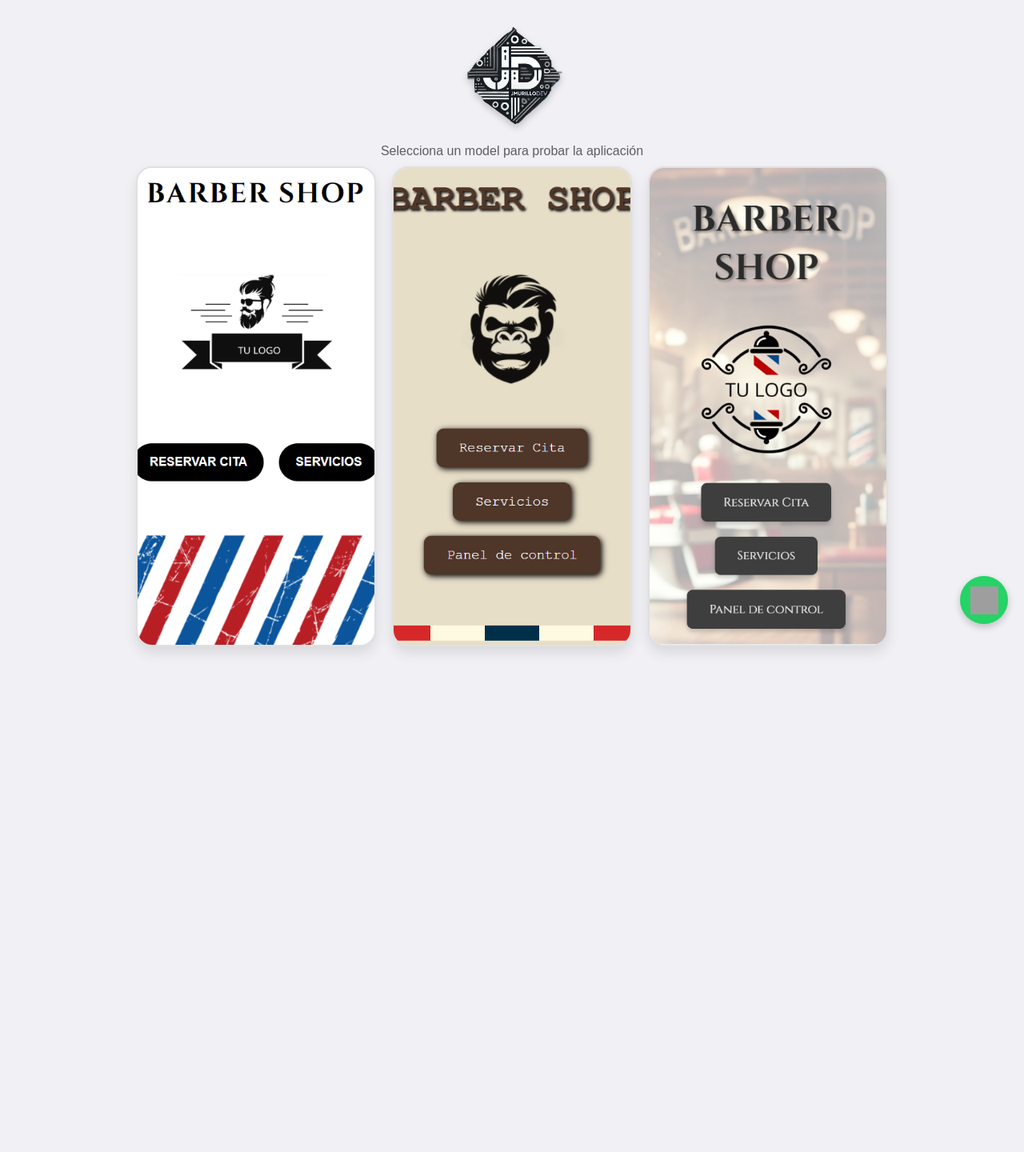
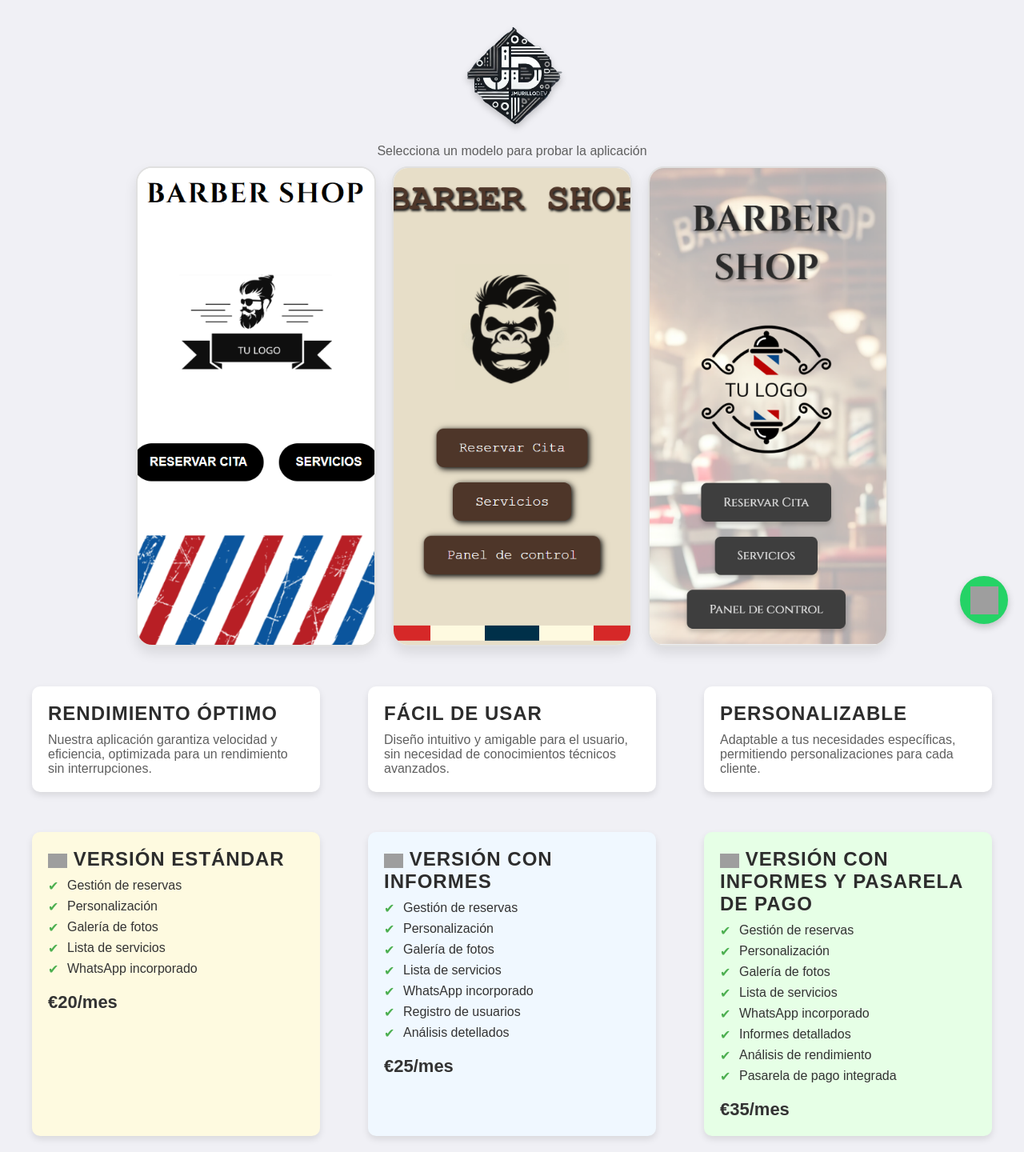
Before and after one commit to jmm-1987/barber, a Flask app: page / in a window 1280 px wide. Shown: the whole page at 80% size. Before the commit the page ends 816 px from the top, so only its background shows below. Run offline with Flask 3, Linux system fonts and the light colour scheme; grey boxes are pictures that could not be loaded.

Commit message:
Actualizar selector.html

```diff
--- a/templates/selector.html
+++ b/templates/selector.html
@@ -203,6 +203,35 @@
             transform: translateY(0);
         }
 
+    .feature-list {
+        list-style-type: none;
+        padding: 0;
+        margin: 10px 0 20px;
+        text-align: left;
+    }
+
+    .feature-list li {
+        font-size: 16px;
+        color: #333;
+        padding-left: 24px;
+        margin-bottom: 8px;
+        position: relative;
+    }
+
+    .feature-list li:before {
+        content: '✔';
+        color: #4CAF50;
+        position: absolute;
+        left: 0;
+    }
+
+    .feature-price {
+        font-size: 22px;
+        font-weight: bold;
+        color: #333333;
+    }
+
+
     </style>
 </head>
 <body>
@@ -213,7 +242,7 @@
     </div>
 
     <div class="header">
-        <p>Selecciona un model para probar la aplicación</p>
+        <p>Selecciona un modelo para probar la aplicación</p>
     </div>
 
     <div class="options">
@@ -244,6 +273,58 @@
         </div>
     </div>
 
+    <!-- Containers para precios de las versiones -->
+    <div class="features">
+    <div class="feature-box dynamic-box" style="background-color: #fefae0;">
+        <h3 class="feature-title">
+            <img src="https://img.icons8.com/color/48/000000/ok--v1.png" alt="icono estándar" style="width: 24px; vertical-align: middle;">
+            Versión Estándar
+        </h3>
+        <ul class="feature-list">
+            <li>Gestión de reservas</li>
+            <li>Personalización</li>
+            <li>Galería de fotos</li>
+            <li>Lista de servicios</li>
+            <li>WhatsApp incorporado</li>
+        </ul>
+        <p class="feature-price"><strong>€20/mes</strong></p>
+    </div>
+
+    <div class="feature-box dynamic-box" style="background-color: #f0f8ff;">
+        <h3 class="feature-title">
+            <img src="https://img.icons8.com/color/48/000000/report-file.png" alt="icono informes" style="width: 24px; vertical-align: middle;">
+            Versión con Informes
+        </h3>
+        <ul class="feature-list">
+            <li>Gestión de reservas</li>
+            <li>Personalización</li>
+            <li>Galería de fotos</li>
+            <li>Lista de servicios</li>
+            <li>WhatsApp incorporado</li>
+            <li>Registro de usuarios</li>
+            <li>Análisis detellados</li>
+        </ul>
+        <p class="feature-price"><strong>€25/mes</strong></p>
+    </div>
+
+    <div class="feature-box dynamic-box" style="background-color: #e6ffe6;">
+        <h3 class="feature-title">
+            <img src="https://img.icons8.com/color/48/000000/credit-card.png" alt="icono pago" style="width: 24px; vertical-align: middle;">
+            Versión con Informes y Pasarela de Pago
+        </h3>
+        <ul class="feature-list">
+            <li>Gestión de reservas</li>
+            <li>Personalización</li>
+            <li>Galería de fotos</li>
+            <li>Lista de servicios</li>
+            <li>WhatsApp incorporado</li>
+            <li>Informes detallados</li>
+            <li>Análisis de rendimiento</li>
+            <li>Pasarela de pago integrada</li>
+        </ul>
+        <p class="feature-price"><strong>€35/mes</strong></p>
+    </div>
+</div>
     <!-- Tooltip con el mensaje de WhatsApp -->
     <div class="whatsapp-tooltip" id="whatsapp-tooltip">
         ¿dudas? escríbenos
```
